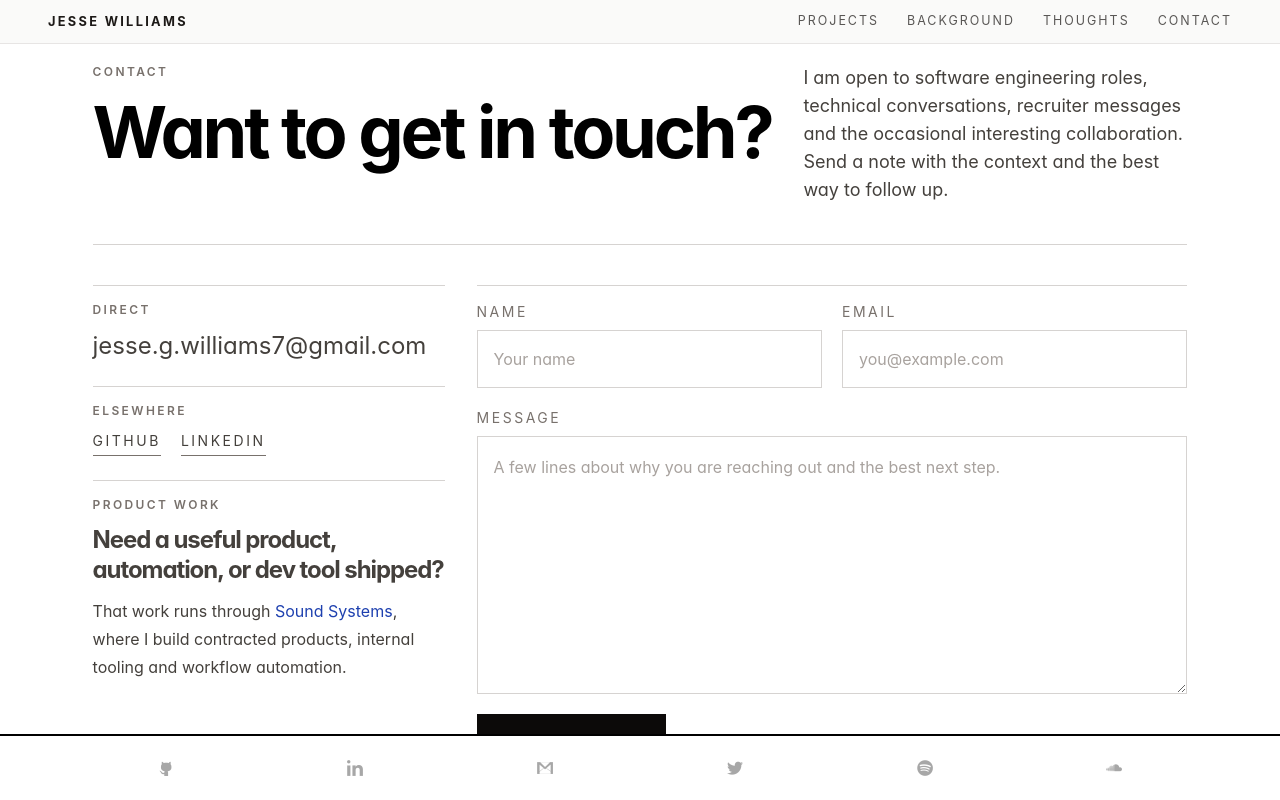
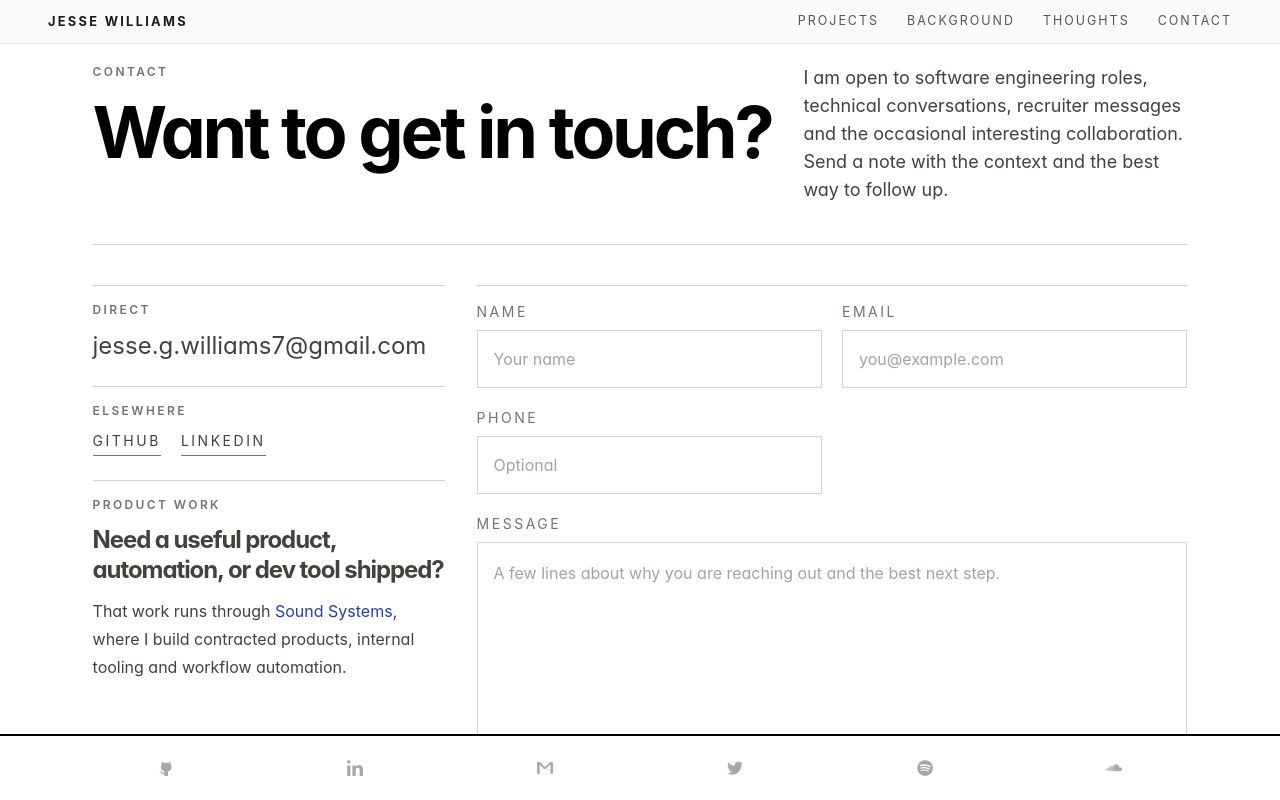
Before and after one commit to jesses-code-adventures/portfolio, a SvelteKit app: page /contact in a window 1280 px wide. Built offline with nearby package versions, Linux system fonts and the light colour scheme.

Commit message:
contact fields

```diff
--- a/src/routes/contact/+page.svelte
+++ b/src/routes/contact/+page.svelte
@@ -8,6 +8,17 @@
 	const sendEmail = async (e) => {
 		const form = e.currentTarget;
 		if (!(form instanceof HTMLFormElement)) return;
+
+		const formData = new FormData(form);
+		const email = formData.get('email');
+		const phone = formData.get('phone');
+		const message = formData.get('message');
+		const messageInput = form.elements.namedItem('message');
+		const originalMessage = typeof message === 'string' ? message : '';
+
+		if (messageInput instanceof HTMLTextAreaElement) {
+			messageInput.value = `Email: ${typeof email === 'string' ? email : ''}\nPhone: ${typeof phone === 'string' && phone ? phone : 'Not provided'}\n\n${originalMessage}`;
+		}
 
 		status = 'sending';
 		statusMessage = 'Sending...';
@@ -24,6 +35,9 @@
 			status = 'error';
 			const detail = error && typeof error === 'object' && 'text' in error ? `: ${error.text}` : '';
 			statusMessage = `Message failed${detail}. Please try again.`;
+			if (messageInput instanceof HTMLTextAreaElement) {
+				messageInput.value = originalMessage;
+			}
 		}
 	};
 </script>
@@ -132,6 +146,20 @@
 						placeholder="you@example.com"
 					/>
 				</label>
+				<label
+					class="grid gap-2 text-sm uppercase tracking-[0.18em] text-stone-500 dark:text-stone-400"
+					for="phone"
+				>
+					Phone
+					<input
+						id="phone"
+						name="phone"
+						autocomplete="tel"
+						type="tel"
+						class="border border-stone-300 bg-transparent p-4 text-base normal-case tracking-normal text-stone-950 outline-none transition-colors placeholder:text-stone-400 focus:border-amber-700 dark:border-stone-700 dark:text-stone-50 dark:placeholder:text-stone-500 dark:focus:border-amber-300"
+						placeholder="Optional"
+					/>
+				</label>
 			</div>
 			<label
 				class="grid gap-2 text-sm uppercase tracking-[0.18em] text-stone-500 dark:text-stone-400"
```
